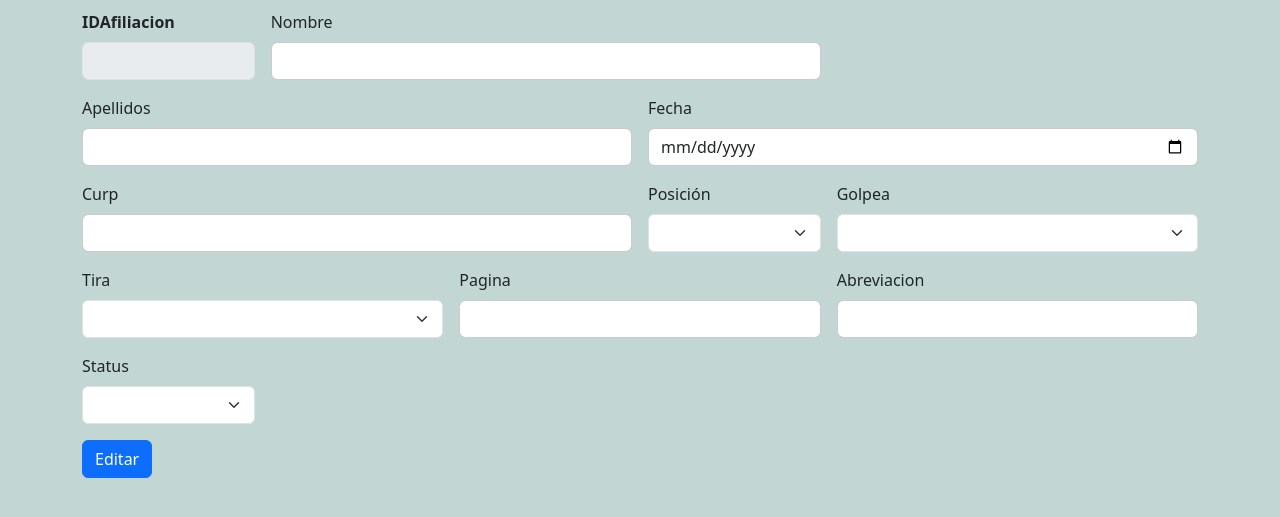
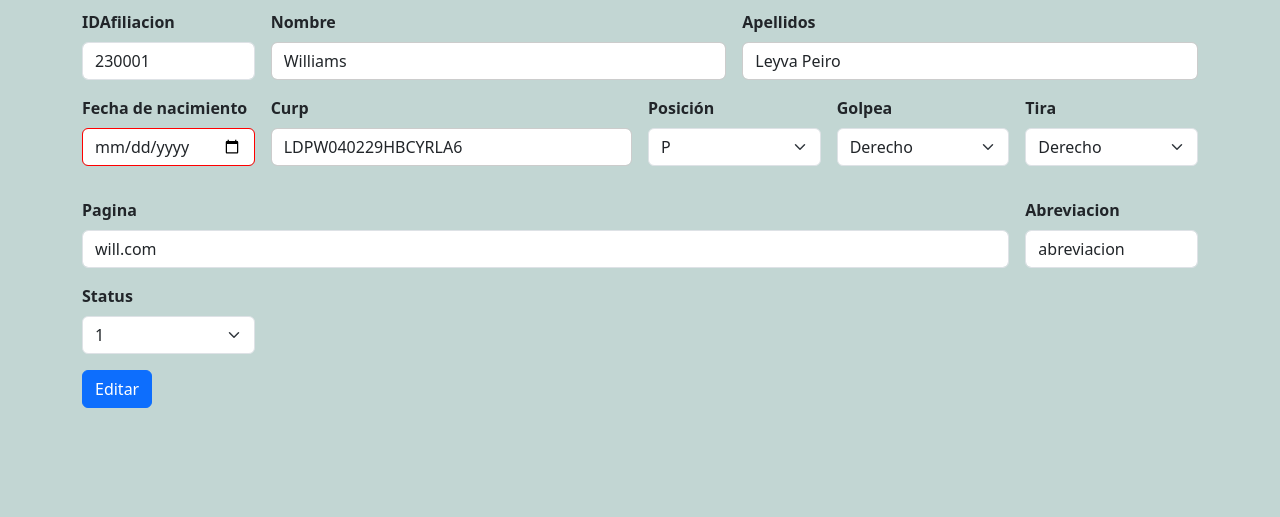
Before and after one commit to EL-SICRIO-R3/CrudAPP-de-baseball, a PHP site: page /actualizar.php?id=230001 in a window 1280 px wide. Shown: the top 517 px of the page. Run offline with PHP 8.4, Linux system fonts and the light colour scheme; data comes from the database, SQL or seed files in the repository; data that the repository does not hold is empty; some libraries are stand-ins or nearby versions.

Commit message:
Actualizacion(abreviación y pagina)

```diff
--- a/CrudJugadores/SCRIPT_JUGADORES.SQL
+++ b/CrudJugadores/SCRIPT_JUGADORES.SQL
@@ -12,5 +12,5 @@ CREATE TABLE Jugadores(
   Status int(1)
 );
 
-INSERT INTO Jugadores (Nombre, Apellidos, Fecha, CURP, Posicion, Golpea, Tira, Pagina, Abreviacion, Status) VALUES
+INSERT INTO Jugadores (IDAfiliacion, Nombre, Apellidos, Fecha, CURP, Posicion, Golpea, Tira, Pagina, Abreviacion, Status) VALUES
 (230001,'Williams', 'Leyva Peiro', '07/10/2023', 'LDPW040229HBCYRLA6', 'P', 'Derecho', 'Derecho', 'will.com', 'abreviacion', 1)
--- a/CrudJugadores/actualizar.php
+++ b/CrudJugadores/actualizar.php
@@ -21,38 +21,46 @@
     <link href="https://cdn.jsdelivr.net/npm/bootstrap@5.3.0-alpha1/dist/css/bootstrap.min.css" rel="stylesheet"
         integrity="sha384-GLhlTQ8iRABdZLl6O3oVMWSktQOp6b7In1Zl3/Jr59b6EGGoI1aFkw7cmDA6j6gD" crossorigin="anonymous">
     <link rel="stylesheet" href="styles.css">
+    <script src="https://ajax.googleapis.com/ajax/libs/jquery/2.1.1/jquery.min.js"></script>
+
+    <script src="./validaciones.js"></script>
+
+    <style>
+        input:invalid { border-color: red; } input, input:valid { border-color: #ccc; }
+
+    </style>
 </head>
+
 
 <body>
     <div class="container" style="margin-top: 10px;">
         <form class="row g-3" action="update.php?id=<?php echo $row['IDAfiliacion']?>" method="POST">
             <div class="col-md-2">
                 <label for="inputIDAfiliacion" class="form-label"><strong>IDAfiliacion</strong></label>
-                <input type="text" class="form-control" id="inputIDAfiliacion" name="IDAfiliacion" required="true" disabled value="<?php echo $row['IDAfiliacion']?>">
+                <input type="text" class="form-control" id="inputIDAfiliacion" name="IDAfiliacion" required="true" readonly value="<?php echo($id); ?>">
             </div>
-            <div class="col-md-6">
-                <label for="inputNombre" class="form-label">Nombre</label>
-                <input type="text" class="form-control" id="inputNombre" name="Nombre"
-                    value="<?php echo $row['Nombre']?>">
+            <div class="col-md-5">
+                <label for="inputNombre" class="form-label"><strong>Nombre</strong></label>
+                <input type="text" class="form-control" id="inputNombre" name="Nombre" required="true"  onblur="abreviacion()" value="<?php echo $row['Nombre']?>">
             </div>
-            <div class="col-md-6">
-                <label for="inputApellido" class="form-label">Apellidos</label>
-                <input type="text" class="form-control" id="inputApellido" name="Apellidos"
-                    value="<?php echo $row['Apellidos']?>">
-            </div>
-            <div class="col-md-6">
-                <label for="inputFecha" class="form-label">Fecha</label>
-                <input type="date" class="form-control" id="inputFecha" name="Fecha" value="<?php echo $row['Fecha']?>">
-            </div>
-            <div class="col-md-6">
-                <label for="inputCurp" class="form-label">Curp</label>
-                <input type="text" class="form-control" id="inputCurp" name="CURP" value="<?php echo $row['CURP']?>">
+            <div class="col-md-5">
+                <label for="inputApellido" class="form-label"><strong>Apellidos</strong></label>
+                <input type="text" class="form-control" id="inputApellidos" name="Apellidos" required="true" onblur="abreviacion()" value="<?php echo $row['Apellidos']?>" >
             </div>
             <div class="col-md-2">
-                <label for="inputState" class="form-label">Posición</label>
-                <select id="inputState" class="form-select" name="Posicion" value="<?php echo $row['Posicion']?>">
+                <label for="inputFecha" class="form-label"><strong>Fecha de nacimiento</strong></label>
+                <input type="date" class="form-control" id="inputFecha" name="Fecha" required="true" value="<?php echo $row['Fecha']?>">
+            </div>
+            <div class="col-md-4">
+                <label for="inputCurp" class="form-label"><strong>Curp</strong></label>
+                <input type="text" class="form-control" required="true"  id="inputCurp" name="CURP" value="<?php echo $row['CURP']?>" pattern="([A-Z]{4}([0-9]{2})(0[1-9]|1[0-2])(0[1-9]|1[0-9]|2[0-9]|3[0-1])[HM](AS|BC|BS|CC|CL|CM|CS|CH|DF|DG|GT|GR|HG|JC|MC|MN|MS|NT|NL|OC|PL|QT|QR|SP|SL|SR|TC|TS|TL|VZ|YN|ZS|NE)[A-Z]{3}[0-9A-Z]\d)">
+                <pre id="resultado"></pre>
+            </div>
+            <div class="col-md-2">
+                <label for="inputState" class="form-label"><strong>Posición</strong></label>
+                <select id="inputState" class="form-select" name="Posicion" required="true" value="<?php echo $row['Posicion']?>">
                     <option selected><?php echo $row['Posicion']?></option>
-                    <option>P</option>
+                    <option >P</option>
                     <option>C</option>
                     <option>1B</option>
                     <option>2B</option>
@@ -66,39 +74,37 @@
                     <option>BC</option>
                 </select>
             </div>
-            <div class="col-md-4">
-                <label for="inputState" class="form-label">Golpea</label>
-                <select id="inputState" class="form-select" name="Golpea" value="<?php echo $row['Golpea']?>">
+            <div class="col-md-2">
+                <label for="inputState" class="form-label"><strong>Golpea</strong></label>
+                <select id="inputState" class="form-select" name="Golpea" required="true" value="<?php echo $row['Golpea']?>">
                     <option selected><?php echo $row['Golpea']?></option>
-                    <option>Derecho</option>
+                    <option selected>Derecho</option>
                     <option>Zurdo</option>
                     <option>Ambidiestro</option>
                 </select>
             </div>
-            <div class="col-md-4">
-                <label for="inputState" class="form-label">Tira</label>
-                <select id="inputState" class="form-select" name="Tira" value="<?php echo $row['Tira']?>">
+            <div class="col-md-2">
+                <label for="inputState" class="form-label"><strong>Tira</strong></label>
+                <select id="inputState" class="form-select" name="Tira" required="true" value="<?php echo $row['Tira']?>">
                     <option selected><?php echo $row['Tira']?></option>
-                    <option>Derecho</option>
+                    <option selected>Derecho</option>
                     <option>Zurdo</option>
                     <option>Ambidiestro</option>
                 </select>
             </div>
-            <div class="col-md-4">
-                <label for="inputPagina" class="form-label">Pagina</label>
-                <input type="text" class="form-control" id="inputPagina" name="Pagina"
-                    value="<?php echo $row['Pagina']?>">
-            </div>
-            <div class="col-md-4">
-                <label for="inputAbreviacion" class="form-label">Abreviacion</label>
-                <input type="text" class="form-control" id="inputAbreviacion" name="Abreviacion"
-                    value="<?php echo $row['Abreviacion']?>">
+            <div class="col-md-10">
+                <label for="inputPagina" class="form-label"><strong>Pagina</strong></label>
+                <input type="text" class="form-control" id="inputPagina" name="Pagina" required="true" readonly value="<?php echo $row['Pagina']?>">
             </div>
             <div class="col-md-2">
-                <label for="inputState" class="form-label">Status</label>
-                <select id="inputState" class="form-select" name="Status" value="<?php echo $row['Status']?>">
+                <label for="inputAbreviacion" class="form-label"><strong>Abreviacion</strong></label>
+                <input type="text" class="form-control" id="inputAbreviacion" name="Abreviacion" required="true" readonly value="<?php echo $row['Abreviacion']?>">
+            </div>
+            <div class="col-md-2">
+                <label for="inputState" class="form-label"><strong>Status</strong></label>
+                <select id="inputState" class="form-select" name="Status" required="true" value="<?php echo $row['Status']?>" >
                     <option selected><?php echo $row['Status']?></option>
-                    <option>1</option>
+                    <option selected>1</option>
                     <option>0</option>
                 </select>
             </div>
--- a/CrudJugadores/insertar.php
+++ b/CrudJugadores/insertar.php
@@ -13,6 +13,7 @@ $Posicion=$_POST['Posicion'];
 $Golpea=$_POST['Golpea'];
 $Tira=$_POST['Tira'];
 $Pagina=$_POST['Pagina'];
+//echo "<script>console.log('Console: " . $Pagina . "' );</script>";
 $Abreviacion=$_POST['Abreviacion'];
 $Status=$_POST['Status'];
 
--- a/CrudJugadores/validaciones.js
+++ b/CrudJugadores/validaciones.js
@@ -42,28 +42,37 @@
 
     function pagina(nombre, apellidos){
 
-        console.log(apellidos);
-        console.log(nombre);
-        var strPagina = "http://localhost:8080/programacion-web/CrudJugadores/CrudJugadores/jugador";
-        console.log(strPagina);
+        //console.log(apellidos);
+        //console.log(nombre);
+        var strPagina = "http://localhost:8080/programacion-web/CrudJugadores/CrudJugadores/jugador/";
+        //console.log(strPagina);
 
-        var nombreCompleto = nombre + " " + apellidos;
+        let nombreCompleto = nombre + " " + apellidos;
         console.log(nombreCompleto);
         var nomCompleto = nombreCompleto.split(" ");
 
+
+
         for (var i=0; i < nomCompleto.length; i++) {
             if(nomCompleto[i] != ""){
-                strPagina=strPagina + "/" + nomCompleto[i];
+                if(i == nomCompleto.length-1){
+                    strPagina=strPagina + nomCompleto[i].toLowerCase();
+                }else{
+                    strPagina=strPagina + nomCompleto[i].toLowerCase() + "-";
+                }
+
             }
         }
         console.log(strPagina);
         var idAfiliacion = document.getElementById('inputIDAfiliacion').value;
         console.log(idAfiliacion);
-        strPagina = strPagina + "/" + idAfiliacion + ".com"
-        console.log(strPagina);
+        strPagina = strPagina + "-" + idAfiliacion + ".com"
+        //console.log(strPagina);
 
         document.getElementById('inputPagina').value=strPagina
         document.getElementById('inputPagina').placeholder=strPagina;
+
+        console.log("Pagina: " + document.getElementById('inputPagina').value + "  Abreviacion: "+ document.getElementById('inputAbreviacion').value);
 
 
 
```
Also changed, not shown: CrudJugadores/index.php (+9 -6 lines).
